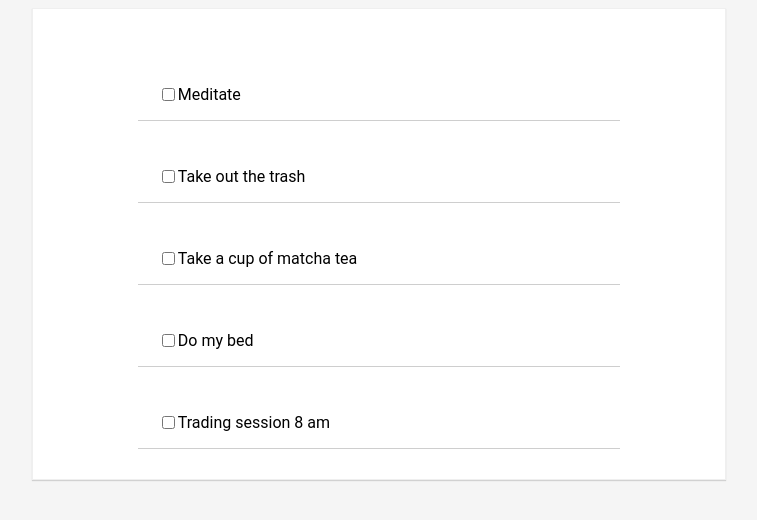
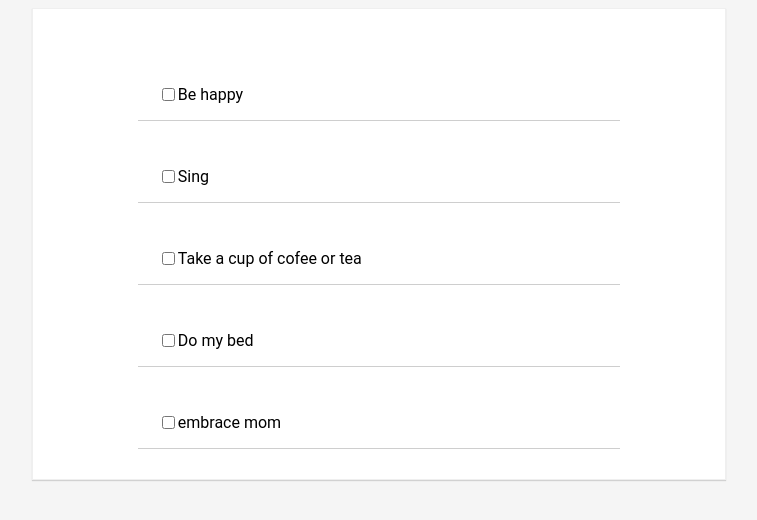
Before and after one commit to camilamontealegre/to-do-app-, a React (Create React App) app: page / in a window 1280 px wide. Shown: the top 520 px of the page, without its empty margins (261-1018 px from the left). Built offline with nearby package versions, Linux system fonts and the light colour scheme.

Commit message:
creo que esto ya lo habia hecho

```diff
--- a/src/components/TodoItem.js
+++ b/src/components/TodoItem.js
@@ -4,7 +4,7 @@ function TodoItem(props){
 
   const completedStyle={
     fontStyle:"italic",
-    color:"red",
+    color:"green",
     textDecoration:"line-through"
   }
 
--- a/src/todosData.js
+++ b/src/todosData.js
@@ -1,17 +1,17 @@
 const todosData=[
     {
         id:1,
-        task:"Meditate",
+        task:"Be happy",
         completed:false
     },
     {
         id:2,
-        task:"Take out the trash",
+        task:"Sing",
         completed:false
     },
     {
         id:3,
-        task:"Take a cup of matcha tea",
+        task:"Take a cup of cofee or tea",
         completed:false
     },
     {
@@ -21,7 +21,7 @@ const todosData=[
     },
     {
         id:5,
-        task:"Trading session 8 am",
+        task:"embrace mom",
         completed:false
     }
     ]
```
